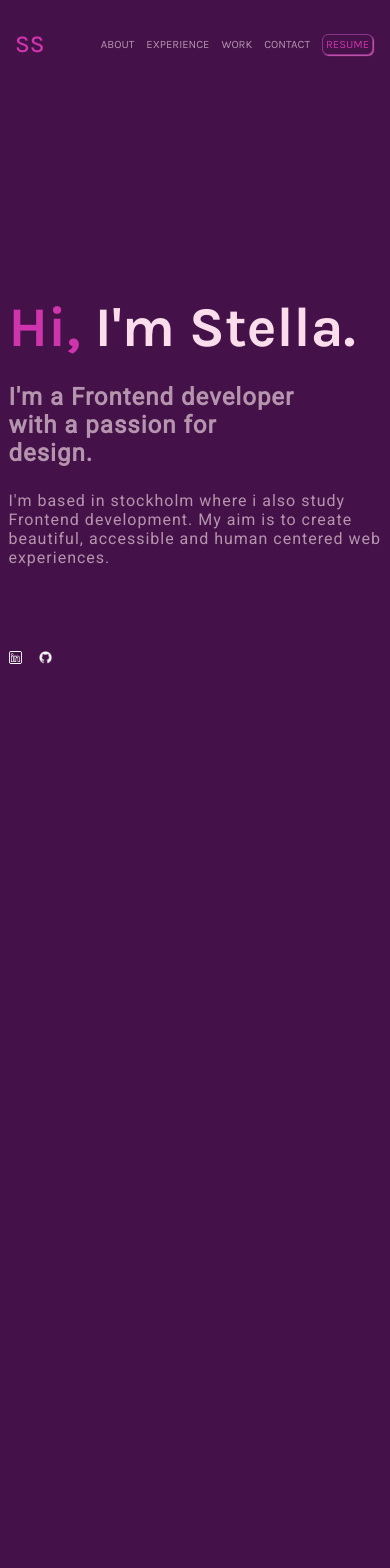
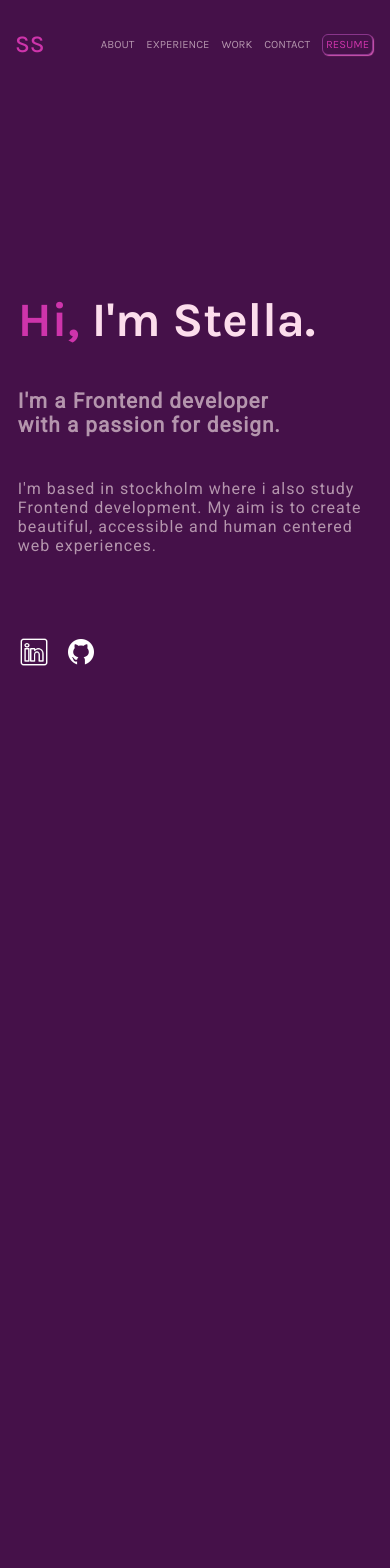
Before and after one commit to StellaSFE96/portfolioV1, a Vue app: page / in a window 390 px wide. Shown: the top 1568 px of the page. Built offline with nearby package versions, Linux system fonts and the light colour scheme; what vue-typed-js would draw is missing.

Commit message:
fix media queries

```diff
--- a/src/components/About.vue
+++ b/src/components/About.vue
@@ -74,11 +74,11 @@ export default {};
 
 @media only screen and (min-width: 370px) and (max-width: 760px) {
   #about {
-    height: 75vh;
+    height: 100vh;
     padding: 1vh;
 
     .container {
-      width: 100%;
+      width: 95%;
 
       h1 {
         font-size: 3rem;
@@ -86,10 +86,11 @@ export default {};
 
       p {
         font-size: 1rem;
+        margin-top: 20px;
       }
 
       p:nth-of-type(2) {
-        margin-top: 10px;
+        margin-top: 20px;
       }
     }
   }
--- a/src/components/Contact.vue
+++ b/src/components/Contact.vue
@@ -88,13 +88,14 @@ export default {};
 
 @media only screen and (min-width: 370px) and (max-width: 500px) {
   #contact {
-    padding: 5vh;
+    // padding: 2vh;
+    padding: 40vh 1vh;
 
     .container {
       width: 100%;
 
       h1 {
-        font-size: 2.5rem;
+        font-size: 2.2rem;
       }
     }
   }
@@ -102,13 +103,17 @@ export default {};
 
 @media only screen and (min-width: 500px) and (max-width: 1115px) {
   #contact {
-    padding: 5vh;
+    padding: 40vh 1vh;
 
     .container {
-      width: 50%;
+      width: 85%;
 
       h1 {
         font-size: 3rem;
+      }
+
+      p {
+        margin-top: 20px;
       }
     }
   }
--- a/src/components/Experience.vue
+++ b/src/components/Experience.vue
@@ -97,6 +97,7 @@ export default {
 @media only screen and (min-width: 370px) and (max-width: 770px) {
   #experience {
     padding: 1vh;
+    height: 110vh;
     .skills {
       width: 90%;
 
@@ -115,6 +116,7 @@ export default {
 
     .container {
       width: 100%;
+      margin-left: 20px;
 
       h1 {
         font-size: 3rem;
--- a/src/components/Header.vue
+++ b/src/components/Header.vue
@@ -129,6 +129,10 @@
 }
 
 @media only screen and (min-width: 370px) and (max-width: 480px) {
+  #header {
+    height: 80px;
+  }
+
   .logo-container .logo {
     font-size: 1.5rem;
     margin-left: 15px;
--- a/src/components/LandingPage.vue
+++ b/src/components/LandingPage.vue
@@ -76,12 +76,12 @@ export default {
 
       .git-hub-icon {
         margin-left: 15px;
-        max-width: 4%;
+        max-width: 2rem;
         transition: 300ms;
       }
 
       .linkedin-icon {
-        max-width: 4%;
+        max-width: 2rem;
         transition: 300ms;
       }
 
@@ -123,20 +123,22 @@ export default {
     padding: 1vh;
 
     .container {
-      width: 100%;
+      width: 95%;
     }
 
     h1 {
-      font-size: 3.5rem;
+      font-size: 3rem;
     }
 
     h2 {
-      font-size: 1.5rem;
+      font-size: 1.3rem;
+      margin-top: 20px;
     }
 
     h3 {
       padding-bottom: 50px;
       font-size: 1rem;
+      margin-top: 20px;
     }
   }
 }
@@ -156,7 +158,7 @@ export default {
       justify-content: space-evenly;
       height: 50vh;
       margin-top: 140px;
-      width: 100%;
+      width: 95%;
     }
 
     h1 {
--- a/src/components/Projects.vue
+++ b/src/components/Projects.vue
@@ -133,7 +133,6 @@ export default {
       margin-top: 2rem;
       display: flex;
       justify-content: space-between;
-      transition: 300ms ease-in-out;
 
       &:hover {
         transform: translateY(-5px);
@@ -168,7 +167,8 @@ export default {
 
       img {
         margin: 20px 0px 0 0;
-        width: 60%;
+        min-width: 90%;
+        height: auto;
         border-radius: 6px;
         transition: transform 300ms ease-in-out;
         cursor: pointer;
@@ -216,7 +216,7 @@ export default {
 
       .list-content {
         padding: 5px;
-        min-width: 60%;
+        min-width: 90%;
         border-radius: 6px;
       }
     }
```
